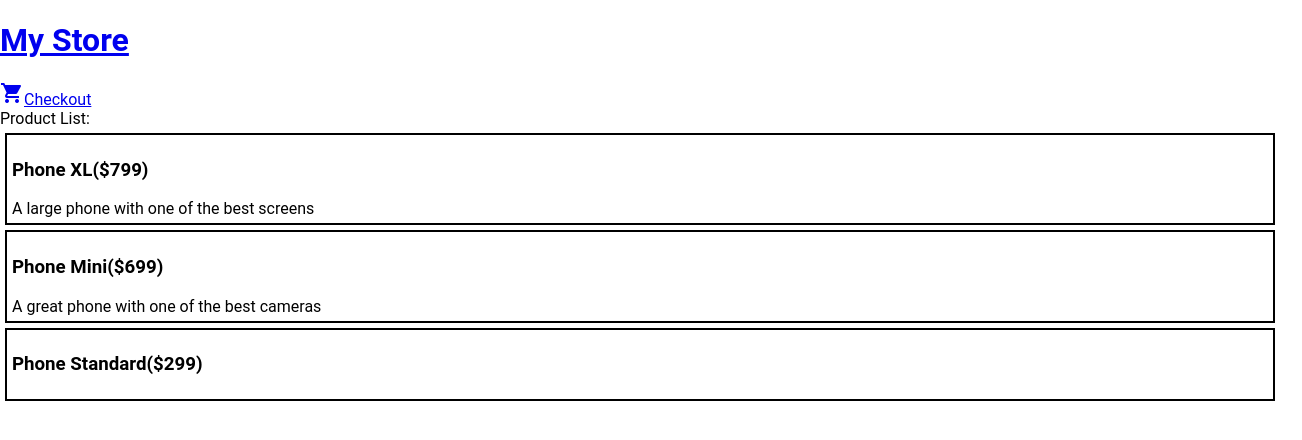
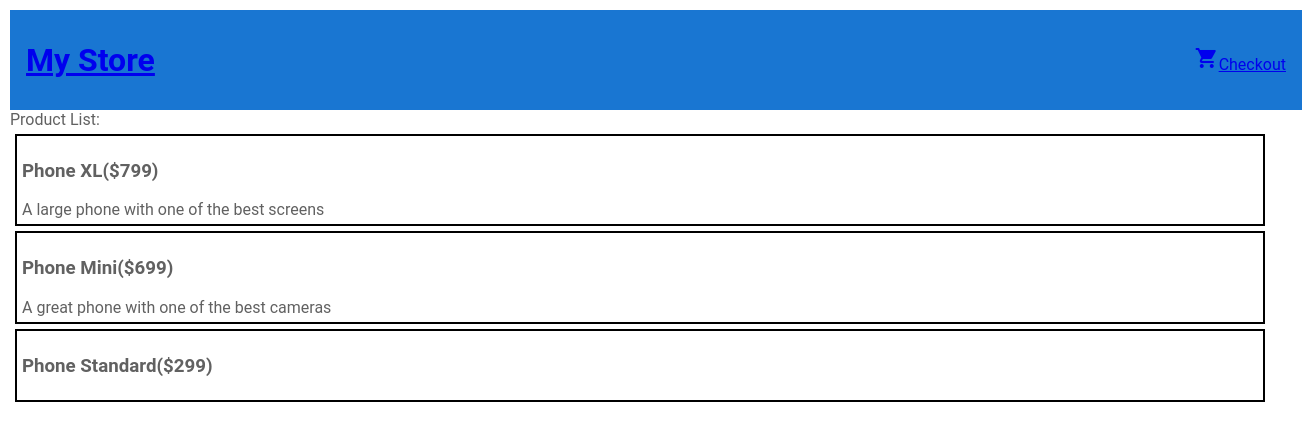
Before and after one commit to dbkhadka/AngularApp, an Angular app: page / in a window 1280 px wide. Shown: the top 440 px of the page, 1302 px wide, since content can reach past the window. Built offline with nearby package versions, Linux system fonts and the light colour scheme.

Commit message:
style.css change

```diff
--- a/src/styles.css
+++ b/src/styles.css
@@ -1,7 +1,23 @@
 /* Add application styles & imports to this file! */
 
 body{
-  margin:0;
-  font-family:'roboto'
-
+  margin:10px;
+  font-family:'roboto';
+  color:#616161;
+  box-sizing:border-box;
+  -webkit-font-smoothing: antialiased;
+  -moz-osx-font-smoothing: grayscale;
 }
+.container{
+  display: flex;
+  flex-direction: row;
+}
+app-top-bar{
+  width:100%;
+  height:68px;
+  background-color:#1976d2;
+  padding:16px;
+  display:flex;
+  justify-content: space-between;
+  align-items:center;
+}
```
